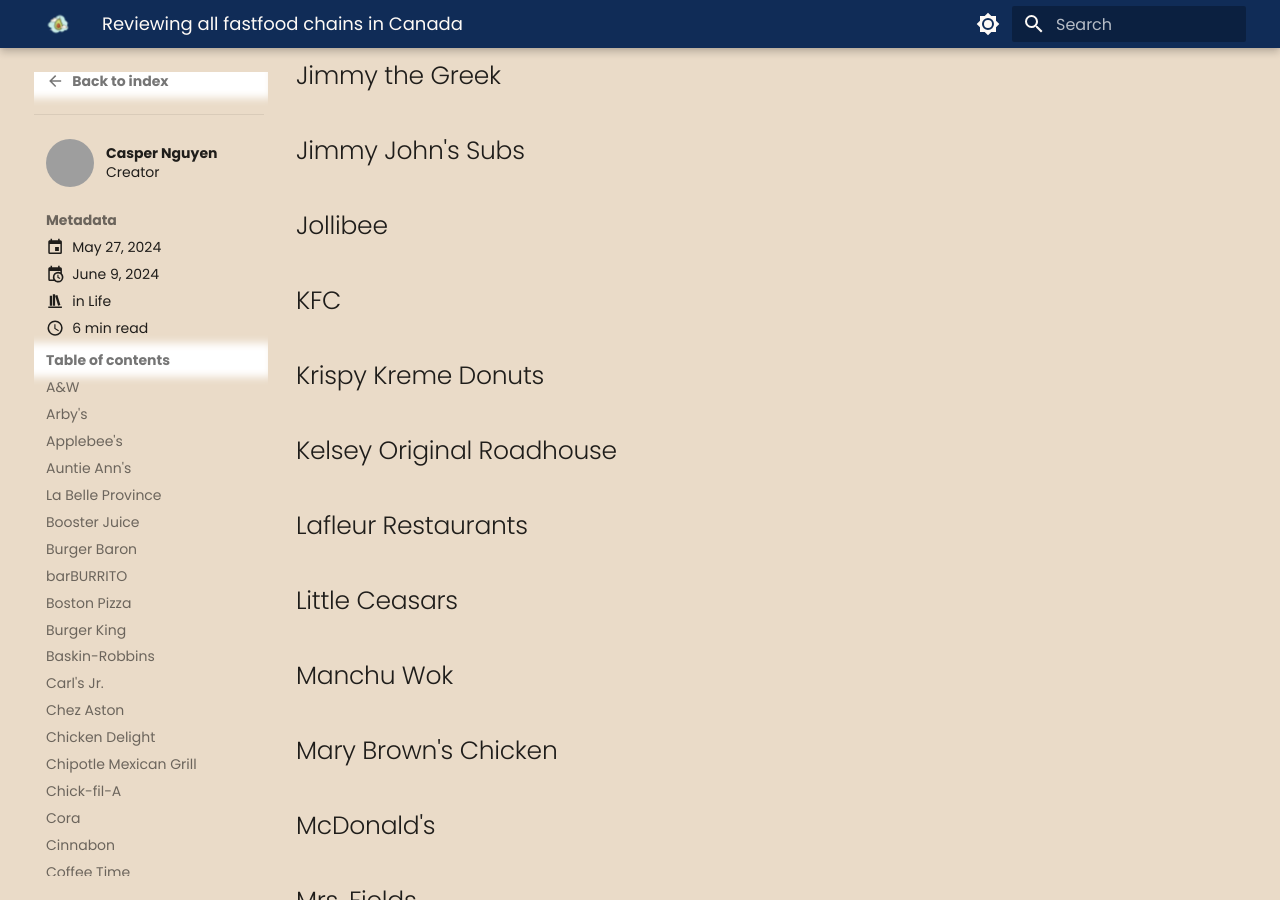
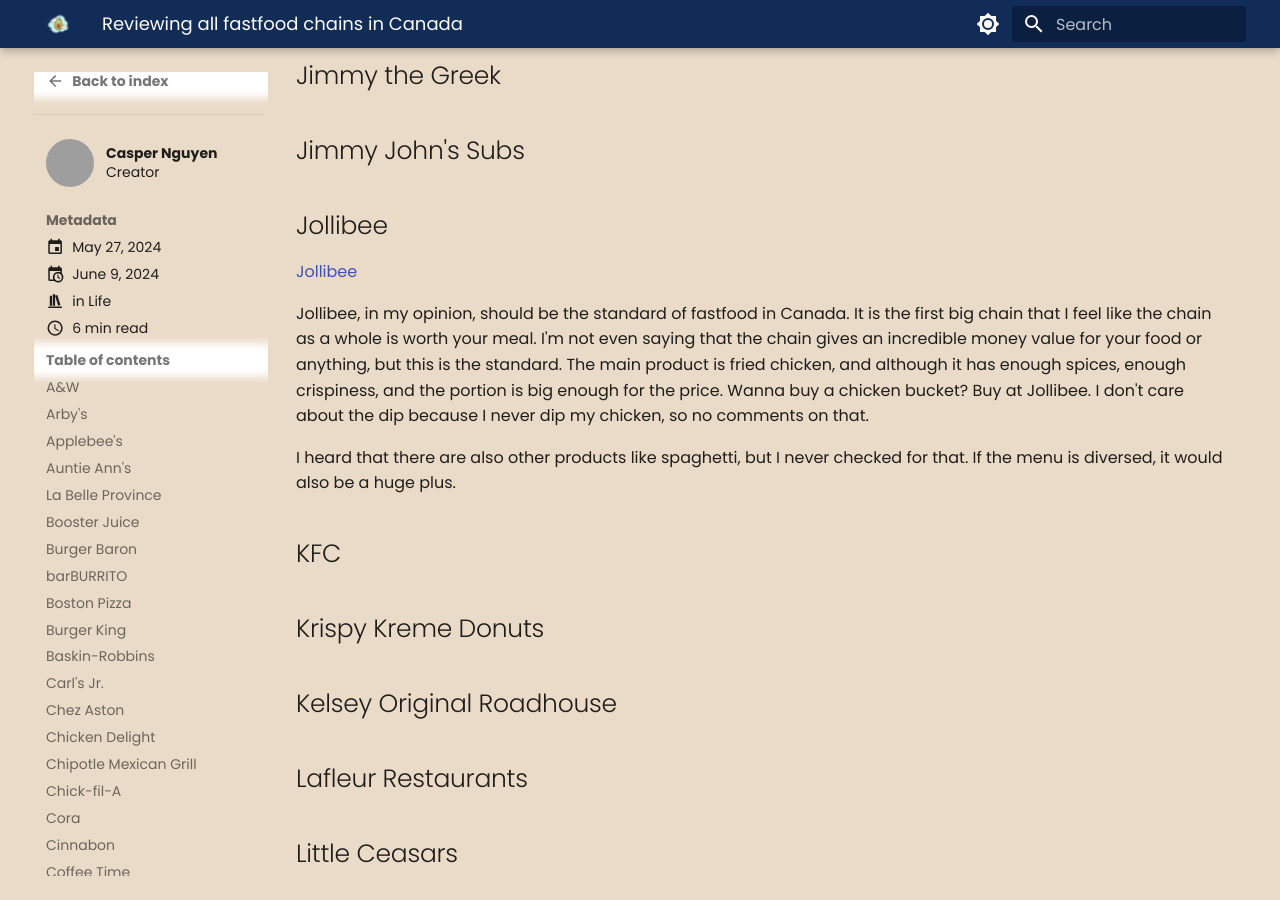
Before and after one commit to SCWinter259/personal-site, an MkDocs documentation site: the page built from docs/blog/posts/Life/LIFE_3.md, in a window 1280 px wide and 900 px high, scrolled down 5777 px. Built offline with MkDocs 1.6.1 and Material for MkDocs 9.7.7, drawn with Linux system fonts in a browser that asks for light colours; grey boxes are pictures that could not be loaded.

Commit message:
added jollibee

```diff
--- a/docs/blog/posts/Life/LIFE_3.md
+++ b/docs/blog/posts/Life/LIFE_3.md
@@ -136,6 +136,12 @@
 
 ## Jollibee
 
+[Jollibee](../../../assets/Jollibee.png)
+
+Jollibee, in my opinion, should be the standard of fastfood in Canada. It is the first big chain that I feel like the chain as a whole is worth your meal. I'm not even saying that the chain gives an incredible money value for your food or anything, but this is the standard. The main product is fried chicken, and although it has enough spices, enough crispiness, and the portion is big enough for the price. Wanna buy a chicken bucket? Buy at Jollibee. I don't care about the dip because I never dip my chicken, so no comments on that.
+
+I heard that there are also other products like spaghetti, but I never checked for that. If the menu is diversed, it would also be a huge plus.
+
 ## KFC
 
 ## Krispy Kreme Donuts
```
Also changed, not shown: docs/assets/fastfood_chains/Jollibee.png (added).
